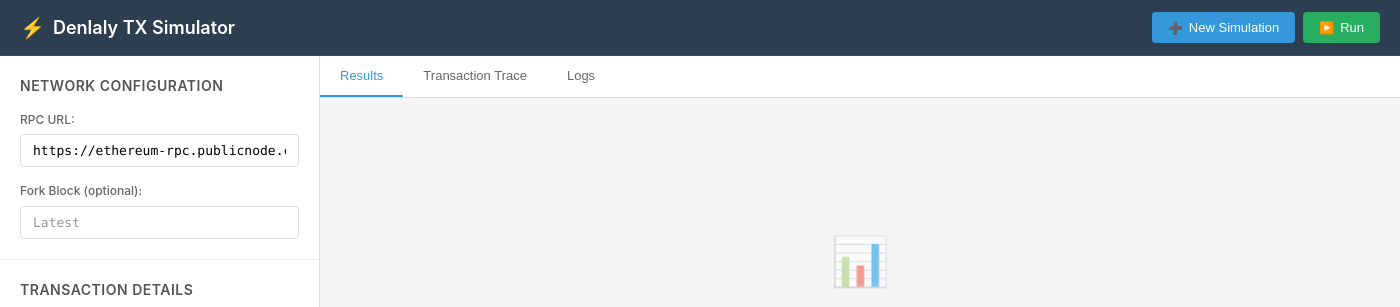
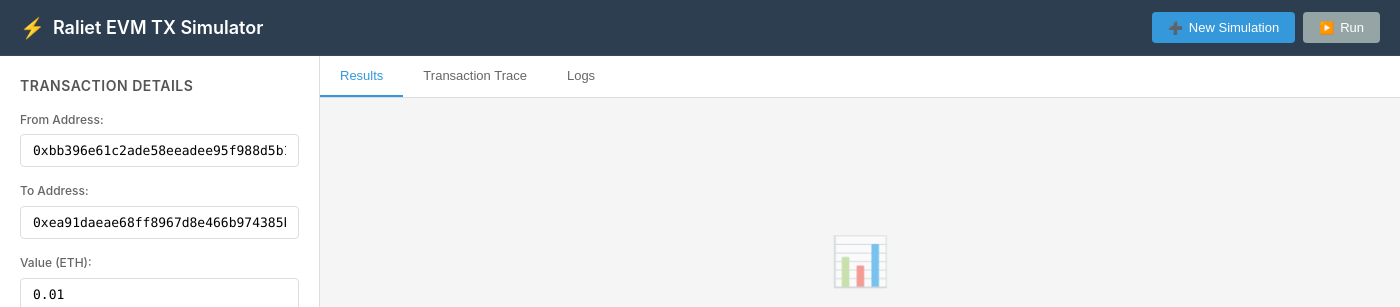
Before and after one commit to derawl/dela-evm-tx-simulator, an Electron app: page src/renderer/index.html in a window 1400 px wide. Shown: the top 307 px of the page. Drawn offline with Linux system fonts and the light colour scheme; no server answers.

Commit message:
Update title and header for Raliet EVM TX Simulator; remove unused network configuration section

```diff
--- a/src/renderer/index.html
+++ b/src/renderer/index.html
@@ -4,14 +4,14 @@
     <meta charset="UTF-8">
     <meta name="viewport" content="width=device-width, initial-scale=1.0">
     <meta http-equiv="Content-Security-Policy" content="default-src 'self'; script-src 'self' 'unsafe-inline'; style-src 'self' 'unsafe-inline';">
-    <title>Denlaly TX Simulator</title>
+    <title>Raliet EVM TX Simulator</title>
     <link rel="stylesheet" href="styles.css">
 </head>
 <body>
     <div id="app">
         <header class="header">
             <div class="header-content">
-                <h1><span class="logo">⚡</span>Denlaly TX Simulator</h1>
+                <h1><span class="logo">⚡</span>Raliet EVM TX Simulator</h1>
                 <div class="header-actions">
                     <button id="new-simulation" class="btn btn-primary">
                         <span class="icon">➕</span> New Simulation
@@ -25,18 +25,6 @@
 
         <main class="main">
             <div class="sidebar">
-                <div class="section">
-                    <h3>Network Configuration</h3>
-                    <div class="form-group">
-                        <label for="rpc-url">RPC URL:</label>
-                        <input type="url" id="rpc-url" placeholder="https://ethereum-rpc.publicnode.com"
-                               value="https://ethereum-rpc.publicnode.com">
-                    </div>
-                    <div class="form-group">
-                        <label for="fork-block">Fork Block (optional):</label>
-                        <input type="number" id="fork-block" placeholder="Latest">
-                    </div>
-                </div>
 
                 <div class="section">
                     <h3>Transaction Details</h3>
```
